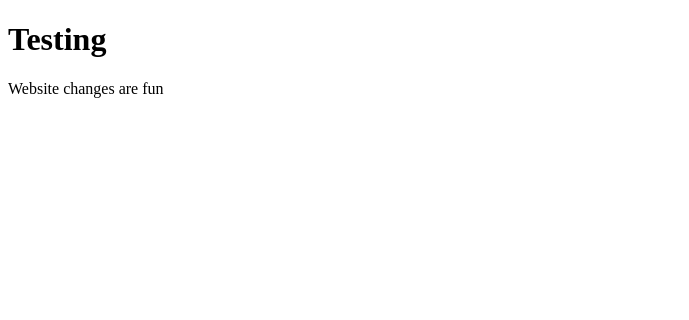
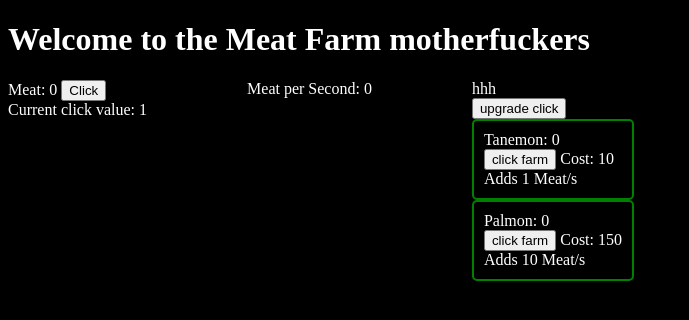
Before and after one commit to Allodraco/Allodraco.github.io, a plain HTML site: page index.html in a window 1280 px wide. Shown: the whole page, without its empty margins (0-689 px from the left). Drawn offline with Linux system fonts and the light colour scheme.

Commit message:
Actual HTML files
Added the actual html files I still had

```diff
--- a/index.html
+++ b/index.html
@@ -1,9 +1,41 @@
 <!DOCTYPE html>
 <html>
-  <meta http-equiv="Content-Type" content="text/html; charset=UTF-8">
-  <meta charset="utf-8">
+  <head>
+    <link rel="stylesheet" type="text/css" href="interface.css" />
+ </head>
 
-  <h1>Testing</h1>
-
-  <p>Website changes are fun</p>
+<body>
+    <h1>Welcome to the Meat Farm motherfuckers</h1>
+    <div>
+        <div id="info">
+            <span>Meat: </span><span id="meat">0</span>
+            <button onclick="clickMeat()">Click</button><br>
+            <span>Current click value: </span><span id="clickvalue">1</span>
+        </div>
+        <div id="main">
+                <span>Meat per Second: </span><span id="mps">0</span>
+        </div>
+        <div id="shopmenu">
+            <div id="upgrades">hhh</div>
+                <button onclick="buyUpgrade(1)">upgrade click</button>
+            <div id="shopsub">
+                <div id="shopitems">
+                    <span>Tanemon: </span><span id="farms">0</span><br>
+                    <button onclick="buyFarm()">click farm</button>
+                    <span>Cost: </span><span id="farmCost">10</span><br>
+                    <span>Adds 1 Meat/s</span>
+                </div>
+            </div>
+            <div id="shopsub">
+                <div id="shopitems">
+                    <span>Palmon: </span><span id="farms2">0</span><br>
+                    <button onclick="buyFarm2()">click farm</button>
+                    <span>Cost: </span><span id="farm2Cost">150</span><br>
+                    <span>Adds 10 Meat/s</span>
+                </div>
+            </div>
+        </div>
+    </div>
+</body>
+<script type="text/javascript" src="main.js"></script>
 </html>
--- /dev/null
+++ b/interface.css
@@ -0,0 +1,32 @@
+body{
+    background-color: black;
+    color: white;
+}
+
+#info{
+    float: left;
+    margin-right:50px;
+}
+
+#main{
+    float:left;
+    margin-left: 50px;
+    margin-right: 50px;
+}
+
+#shopmenu{
+    float: left;
+    margin-left: 50px;
+}
+
+#shopsub{
+    border-color: green;
+    border-style: solid;
+    border-width: 2px;
+    border-radius: 5px;
+}
+
+
+#shopitems{
+    margin: 10px;
+}
--- /dev/null
+++ b/main.js
@@ -0,0 +1,62 @@
+/*Variables*/
+var meat = 0;
+
+var clickBase = 1;
+var clickMod = 1;
+var clickadd = clickBase * clickMod;
+
+var farms = 0;
+var farmMod = 1;
+
+var farms2 = 0;
+var farmMod2 = 10;
+
+function baseIncrease(number){
+    meat += number
+    document.getElementById("meat").innerHTML = Math.round(meat*1000000)/1000000;
+};
+
+document.getElementById("clickvalue").innerHTML = clickadd;
+function clickMeat(){
+    baseIncrease(clickadd);
+};
+
+/*Buildings*/
+function buyFarm(){
+    var farmCost = Math.floor(10 * Math.pow(1.3,farms));
+    if(meat >= farmCost){
+        farms += 1;
+    	meat = meat - farmCost;
+        document.getElementById('farms').innerHTML = farms;
+        document.getElementById('meat').innerHTML = meat;
+    };
+    var nextCost = Math.floor(10 * Math.pow(1.3,farms));
+    document.getElementById('farmCost').innerHTML = nextCost;
+    updateMPS()
+};
+
+function buyFarm2(){
+    var farm2Cost = Math.floor(150 * Math.pow(1.3,farms2));
+    if(meat >= farm2Cost){
+        farms2 += 1;
+    	meat = meat - farm2Cost;
+        document.getElementById('farms2').innerHTML = farms2;
+        document.getElementById('meat').innerHTML = meat;
+    };
+    var nextCost = Math.floor(150 * Math.pow(1.3,farms2));
+    document.getElementById('farm2Cost').innerHTML = nextCost;
+    updateMPS();
+};
+
+/*Upgrades*/
+
+
+/*Logic*/
+function updateMPS(){
+    document.getElementById('mps').innerHTML = (farms*farmMod)+(farms2*farmMod2);
+}
+
+window.setInterval(function(){
+    baseIncrease((farms*farmMod))
+    baseIncrease((farms2*farmMod2))
+}, 1000);
```
